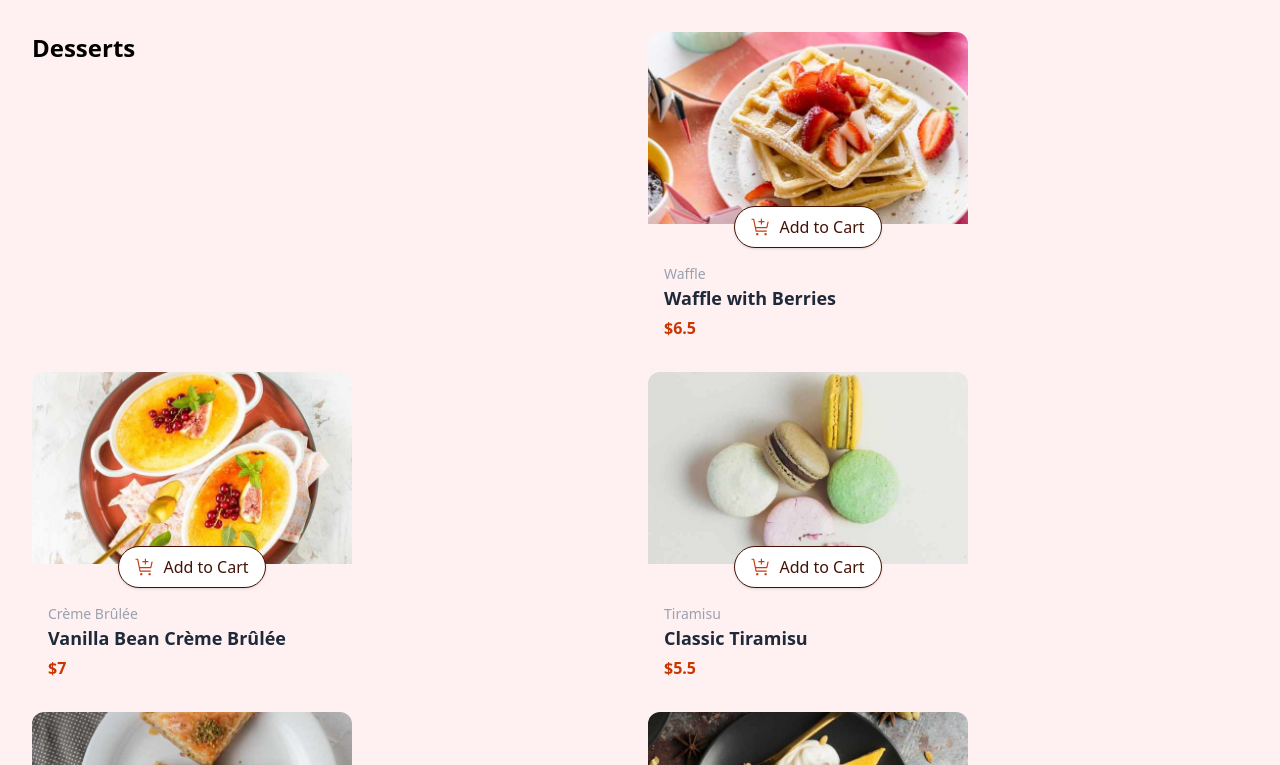
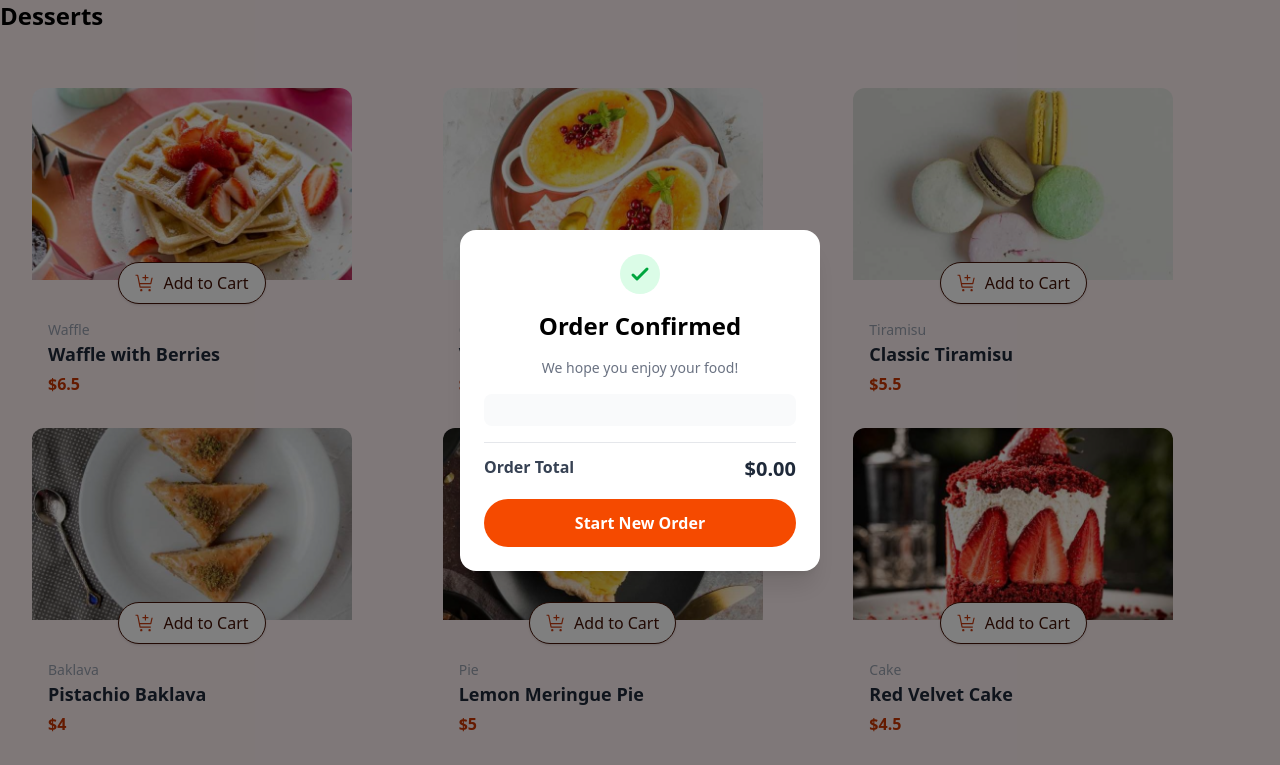
Before and after one commit to ibra1390/desafio-cart, a website: page index.html in a window 1280 px wide. Shown: the top 765 px of the page. Drawn offline with Linux system fonts and the light colour scheme.

Commit message:
modal agregado

```diff
--- a/index.html
+++ b/index.html
@@ -28,8 +28,8 @@
     </style>
   </head>
   <body class="bg-rose-50 font-sans min-h-screen">
-    <div class="productos-container grid grid-cols-1 md:grid-cols-2 gap-4 p-8">
-      <h2 class="text-2xl font-bold mb-6">Desserts</h2>
+    <h2 class="text-2xl font-bold mb-6">Desserts</h2>
+    <div class="productos-container grid grid-cols-1 md:grid-cols-3 gap-4 p-8">
     </div>
 
     <div class="lg:w-96 bg-white p-6 rounded-xl shadow-lg max-h-80">
@@ -42,7 +42,36 @@
       </div>
     </div>
     <div
-      class="hidden modal fixed inset-0 bg-black/50 flex items-center justify-center px-10"
-    ></div>
+      class="modal fixed inset-0 bg-black/50 flex items-center justify-center px-10"
+    >
+    <div class="bg-white rounded-2xl shadow-xl p-6 w-[360px] text-center space-y-4 ">
+
+    <div class="flex justify-center">
+      <div class="w-10 h-10 flex items-center justify-center bg-green-100 rounded-full">
+        <svg class="w-6 h-6 text-green-600" fill="none" stroke="currentColor" stroke-width="3" viewBox="0 0 24 24">
+          <path stroke-linecap="round" stroke-linejoin="round" d="M5 13l4 4L19 7" />
+        </svg>
+      </div>
+    </div>
+
+
+    <h2 class="text-2xl font-bold text-brown-800">Order Confirmed</h2>
+    <p class="text-gray-500 text-sm">We hope you enjoy your food!</p>
+
+
+    <div id="order-list" class="bg-gray-50 rounded-lg p-4 space-y-3 text-left"></div>
+
+    <div class="flex justify-between border-t border-gray-200 pt-3">
+      <p class="font-semibold text-gray-700">Order Total</p>
+      <p id="order-total" class="font-bold text-xl text-gray-800">$0.00</p>
+    </div>
+
+
+    <button class="w-full bg-orange-600 hover:bg-orange-700 text-white font-semibold py-3 rounded-full transition">
+      Start New Order
+    </button>
+  </div>
+
+  </div>
   </body>
 </html>
```
Also changed, not shown: output.css.
